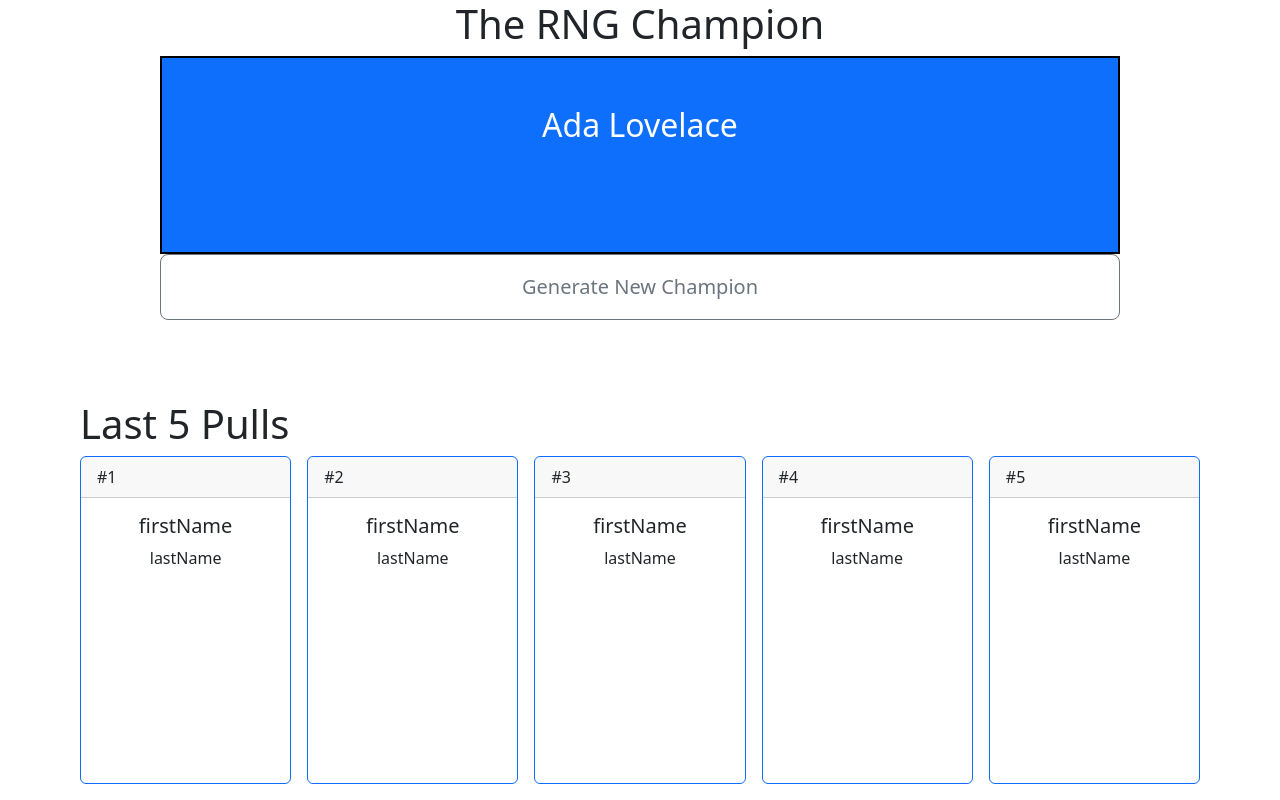
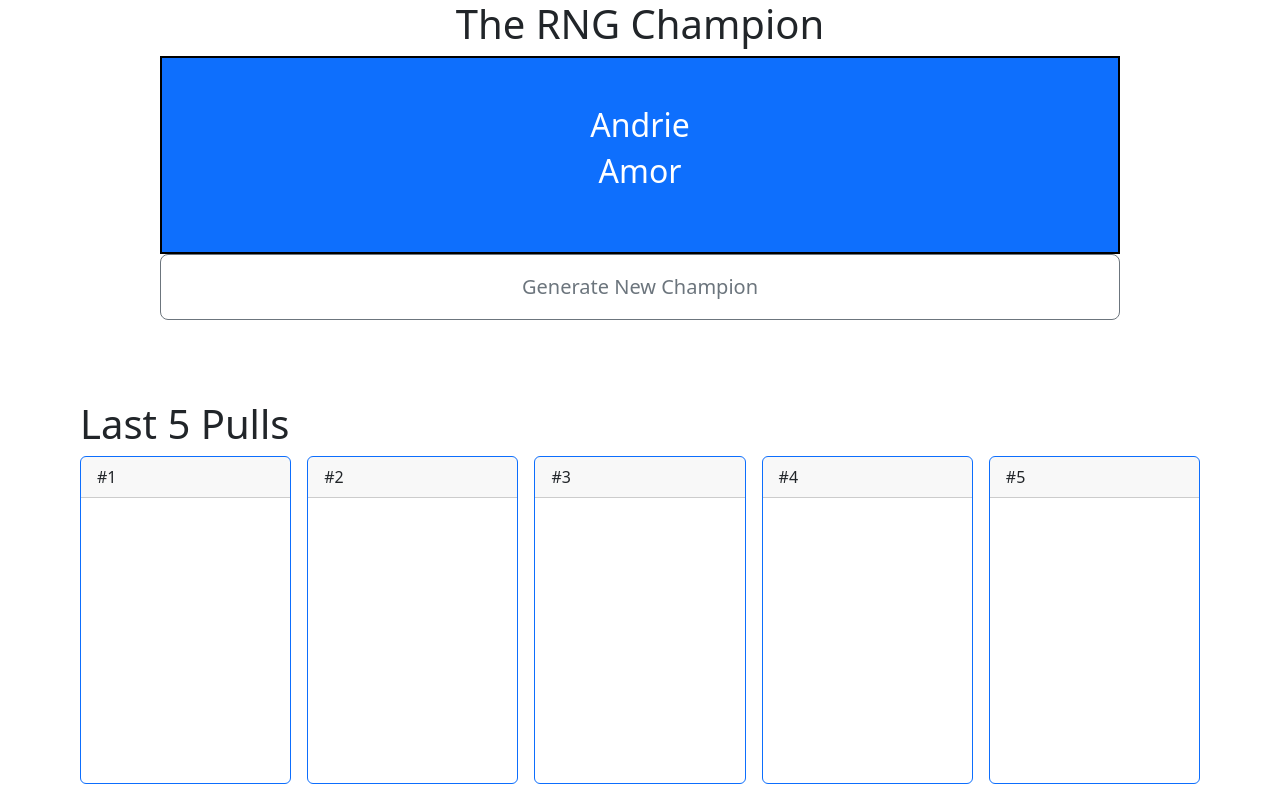
Before and after one commit to davidmonterrosa/MonterrosaDCRNG, a plain HTML site: page index.html in a window 1280 px wide. Both pictures are taken after a click on the button "Generate New Champion". Drawn offline with nearby package versions, Linux system fonts and the light colour scheme.

Commit message:
Final Changes Before review

```diff
--- a/index.html
+++ b/index.html
@@ -14,8 +14,9 @@
     <main>
         <section class="champions-area">
             <h1 class="text-center grid-margin">The RNG Champion</h1>
-            <div id="rngChampion" class="winner-box text-center py-5 px-lg-2 grid-margin">
-                <h2>Ada Lovelace</h2>
+            <div class="winner-box text-center py-5 px-lg-2 grid-margin">
+                <h2 id="firstName">Ada</h2>
+                <h2 id="lastName">Lovelace</h2>
             </div>
             <button id="randomNameBtn" type="button" class="btn btn-outline-secondary btn-lg grid-margin">Generate New Champion</button>
 
--- a/scripts/app.js
+++ b/scripts/app.js
@@ -0,0 +1,62 @@
+// Id Section
+let firstName = document.getElementById("firstName");
+let lastName = document.getElementById("lastName");
+let firstNameP1 = document.getElementById("firstNameP1");
+let lastNameP1 = document.getElementById("lastNameP1");
+let firstNameP2 = document.getElementById("firstNameP2");
+let lastNameP2 = document.getElementById("lastNameP2");
+let firstNameP3 = document.getElementById("firstNameP3");
+let lastNameP3 = document.getElementById("lastNameP3");
+let firstNameP4 = document.getElementById("firstNameP4");
+let lastNameP4 = document.getElementById("lastNameP4");
+let firstNameP5 = document.getElementById("firstNameP5");
+let lastNameP5 = document.getElementById("lastNameP5");
+
+let randomNameBtn = document.getElementById("randomNameBtn");
+
+// Variables Section
+let pastFirstNamesArray = [];
+let pastLastNamesArray = [];
+
+function apiCall() {
+    return fetch('../data/data.json')
+    .then(response => {
+        return response.json()
+    })
+    .then(data => {
+        console.log(data);
+        return data.codestack;
+    })
+}
+
+apiCall();
+
+function generateChampion(codestack) {
+    let randomIndex = Math.floor(Math.random() * codestack.length);
+    console.log(codestack[randomIndex]);
+    return codestack[randomIndex];
+}
+
+randomNameBtn.addEventListener('click', function(){
+    apiCall().then(codestack => {
+        let latestChampion = generateChampion(codestack);
+        console.log(latestChampion);
+
+        firstName.textContent = latestChampion.firstName
+        pastFirstNamesArray.unshift(latestChampion.firstName)
+        lastName.textContent = latestChampion.lastName
+        pastLastNamesArray.unshift(latestChampion.lastName)
+
+        firstNameP1.textContent = pastFirstNamesArray[1];
+        firstNameP2.textContent = pastFirstNamesArray[2];
+        firstNameP3.textContent = pastFirstNamesArray[3];
+        firstNameP4.textContent = pastFirstNamesArray[4];
+        firstNameP5.textContent = pastFirstNamesArray[5];
+
+        lastNameP1.textContent = pastLastNamesArray[1];
+        lastNameP2.textContent = pastLastNamesArray[2];
+        lastNameP3.textContent = pastLastNamesArray[3];
+        lastNameP4.textContent = pastLastNamesArray[4];
+        lastNameP5.textContent = pastLastNamesArray[5];
+    })
+})
```
